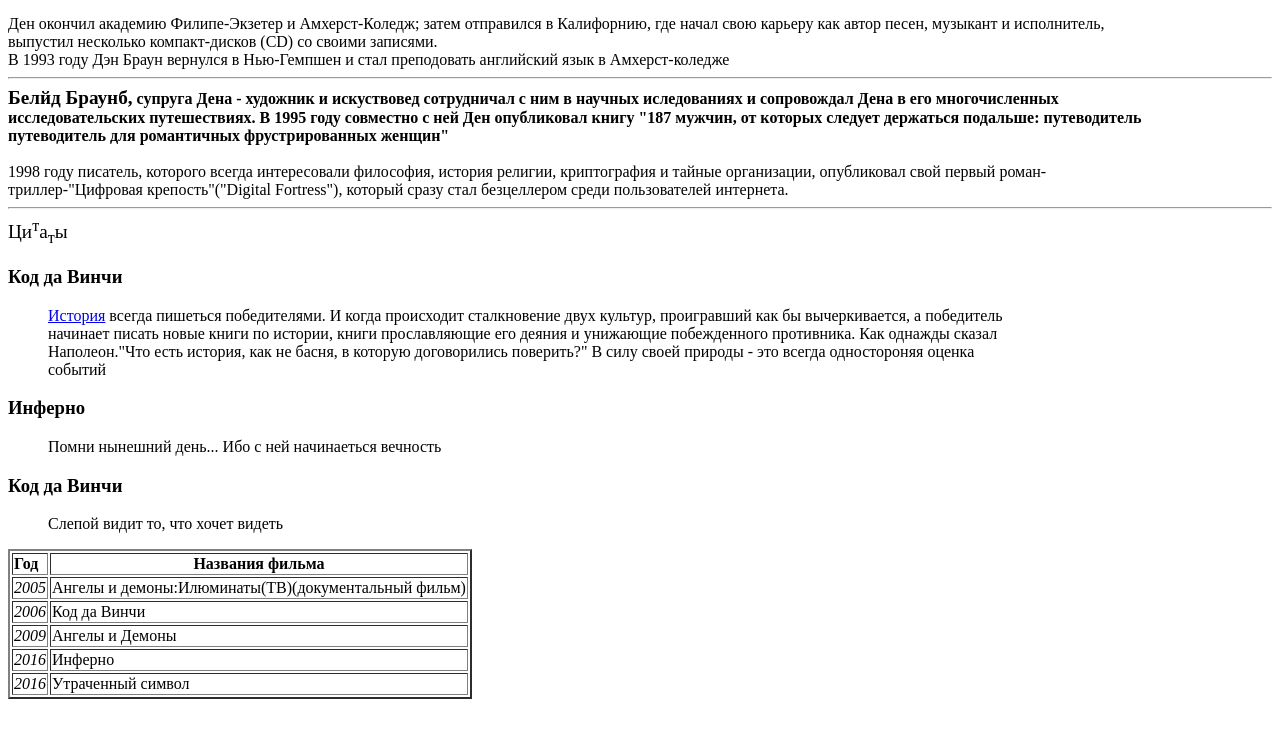
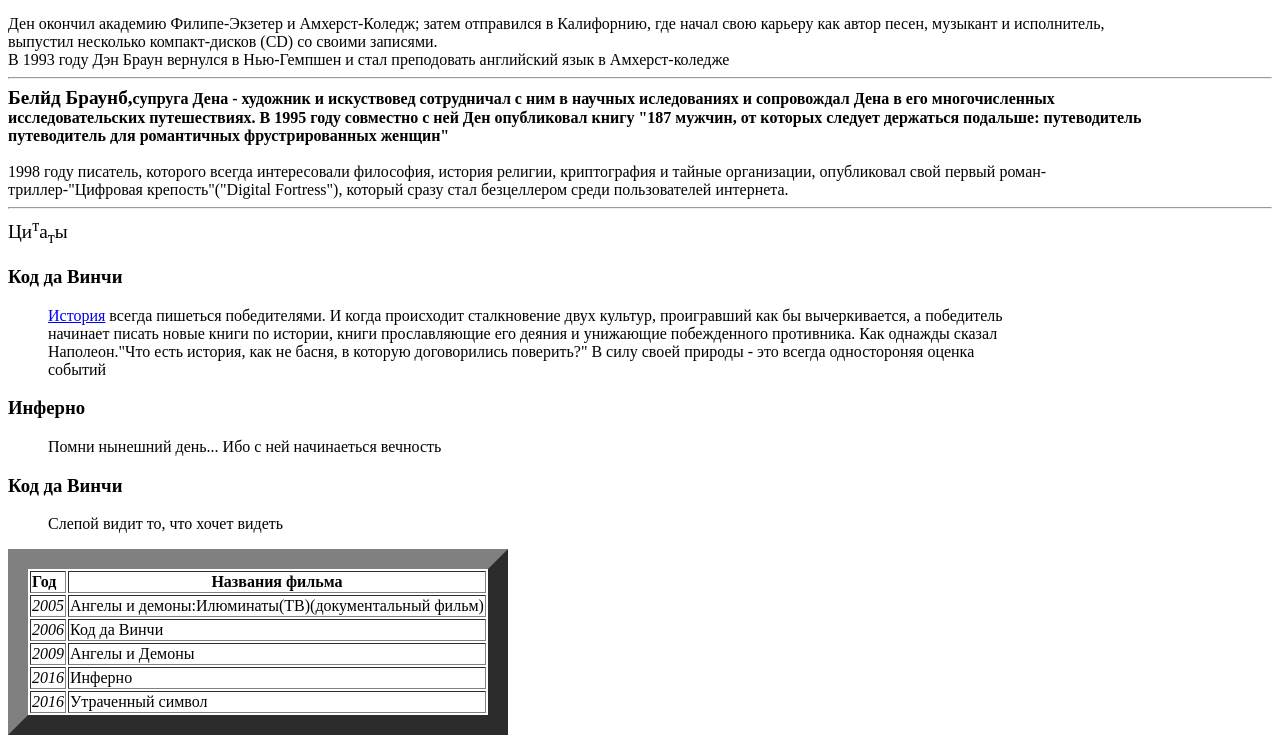
Before and after one commit to BekhaDavlatov/Davlatov-Bekhruz, a plain HTML site: page home-Work1.html in a window 1280 px wide. Shown: the part 534-1277 px from the top of the page. Before the commit the page ends 1241 px from the top, so only its background shows below. Drawn offline with Linux system fonts and the light colour scheme.

Commit message:
newoptions

```diff
--- a/home-Work1.html
+++ b/home-Work1.html
@@ -25,7 +25,7 @@
     <div>
         <hr>
     </div>
-    <div><b><big>Белйд Браунб,</big> супруга Дена - художник и искуствовед сотрудничал с ним в научных иследованиях и сопровождал Дена в его многочисленных</b></div>
+    <div><b><big>Белйд Браунб,</big>супруга Дена - художник и искуствовед сотрудничал с ним в научных иследованиях и сопровождал Дена в его многочисленных</b></div>
     <div><b>исследовательских путешествиях. В 1995 году совместно с ней Ден опубликовал книгу "187 мужчин, от которых следует держаться подальше: путеводитель</b></div>
     <div><b>путеводитель для романтичных фрустрированных женщин"</b></div>
     <br>
@@ -44,7 +44,7 @@
     <div><blockquote>Помни нынешний день... Ибо с ней начинаеться вечность</blockquote></div>
     <h3><b>Код да Винчи</b></h3>
     <div><blockquote>Слепой видит то, что хочет видеть</blockquote></div>
-    <table border="2">
+    <table border="20">
         <tr>
             <td>
                 <b>
@@ -67,9 +67,9 @@
         </tr>
         <tr>
             <td>
-                <em>
+                <i>
                     2006
-                </em>
+                </i>
             </td>
             <td>
                 Код да Винчи
@@ -77,9 +77,9 @@
         </tr>
         <tr>
             <td>
-                <em>
+                <i>
                     2009
-                </em>
+                </i>
             </td>
             <td>
                 Ангелы и Демоны
@@ -87,9 +87,9 @@
         </tr>
         <tr>
             <td>
-                <em>
+                <i>
                     2016
-                </em>
+                </i>
             </td>
             <td>
                 Инферно
@@ -97,9 +97,9 @@
         </tr>
         <tr>
             <td>
-                <em>
+                <i>
                     2016
-                </em>
+                </i>
             </td>
             <td>
                 Утраченный символ
```
